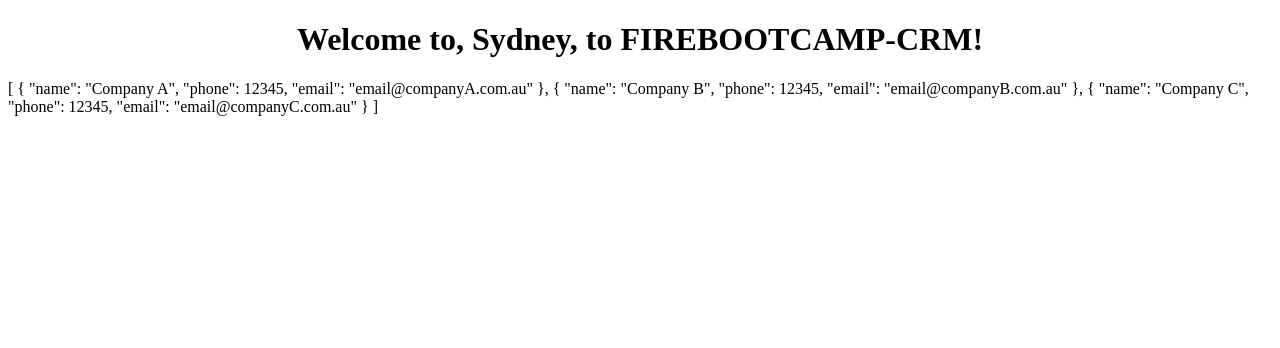
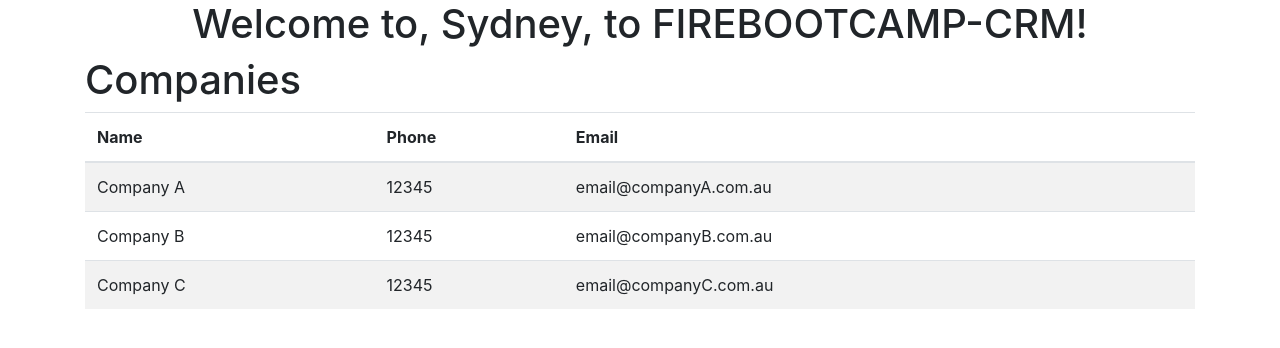
Before and after one commit to brendan-nobadthing/firebootcamp-ng-sydney-201810, an Angular app: page / in a window 1280 px wide. Shown: the top 348 px of the page. Built offline with nearby package versions, Linux system fonts and the light colour scheme.

Commit message:
Added bootstrap dependency

```diff
--- a/angular.json
+++ b/angular.json
@@ -27,9 +27,14 @@
               "src/assets"
             ],
             "styles": [
-              "src/styles.scss"
+              "src/styles.scss",
+              {
+                "input": "./node_modules/bootstrap/dist/css/bootstrap.css"
+              }
             ],
-            "scripts": []
+            "scripts": [
+
+            ]
           },
           "configurations": {
             "production": {
--- a/package.json
+++ b/package.json
@@ -20,6 +20,9 @@
     "@angular/platform-browser": "~7.0.0",
     "@angular/platform-browser-dynamic": "~7.0.0",
     "@angular/router": "~7.0.0",
+    "@ng-bootstrap/ng-bootstrap": "^3.3.1",
+    "@ng-bootstrap/schematics": "^2.0.0-alpha.1",
+    "bootstrap": "^4.0.0",
     "core-js": "^2.5.4",
     "rxjs": "~6.3.3",
     "zone.js": "~0.8.26"
--- a/src/app/app.component.html
+++ b/src/app/app.component.html
@@ -4,4 +4,6 @@
   </h1>
 </div>
 
-<fbc-company-list></fbc-company-list>
+<div class="container">
+    <fbc-company-list></fbc-company-list>
+</div>
--- a/src/app/app.module.ts
+++ b/src/app/app.module.ts
@@ -5,6 +5,7 @@ import { AppRoutingModule } from './app-routing.module';
 import { AppComponent } from './app.component';
 import { FormsModule } from '@angular/forms';
 import { CompanyListComponent } from './company/company-list/company-list.component';
+import { NgbModule } from '@ng-bootstrap/ng-bootstrap';
 
 @NgModule({
   declarations: [
@@ -14,7 +15,8 @@ import { CompanyListComponent } from './company/company-list/company-list.compon
   imports: [
     BrowserModule,
     AppRoutingModule,
-    FormsModule
+    FormsModule,
+    NgbModule.forRoot()
   ],
   providers: [],
   bootstrap: [AppComponent]
--- a/src/app/company/company-list/company-list.component.html
+++ b/src/app/company/company-list/company-list.component.html
@@ -1 +1,22 @@
-{{ companies | json }}
+<h1>
+  Companies
+</h1>
+
+<table class="table table-striped">
+  <thead>
+    <tr>
+        <th>Name</th>
+        <th>Phone</th>
+        <th>Email</th>
+        <th></th>
+    </tr>
+  </thead>
+  <tbody>
+    <tr *ngFor="let c of companies">
+      <td>{{ c.name }}</td>
+      <td>{{ c.phone }}</td>
+      <td>{{ c.email }}</td>
+      <td></td>
+    </tr>
+  </tbody>
+</table>
```
Also changed, not shown: 1 other file (tests, documents, lock files or other folders).
